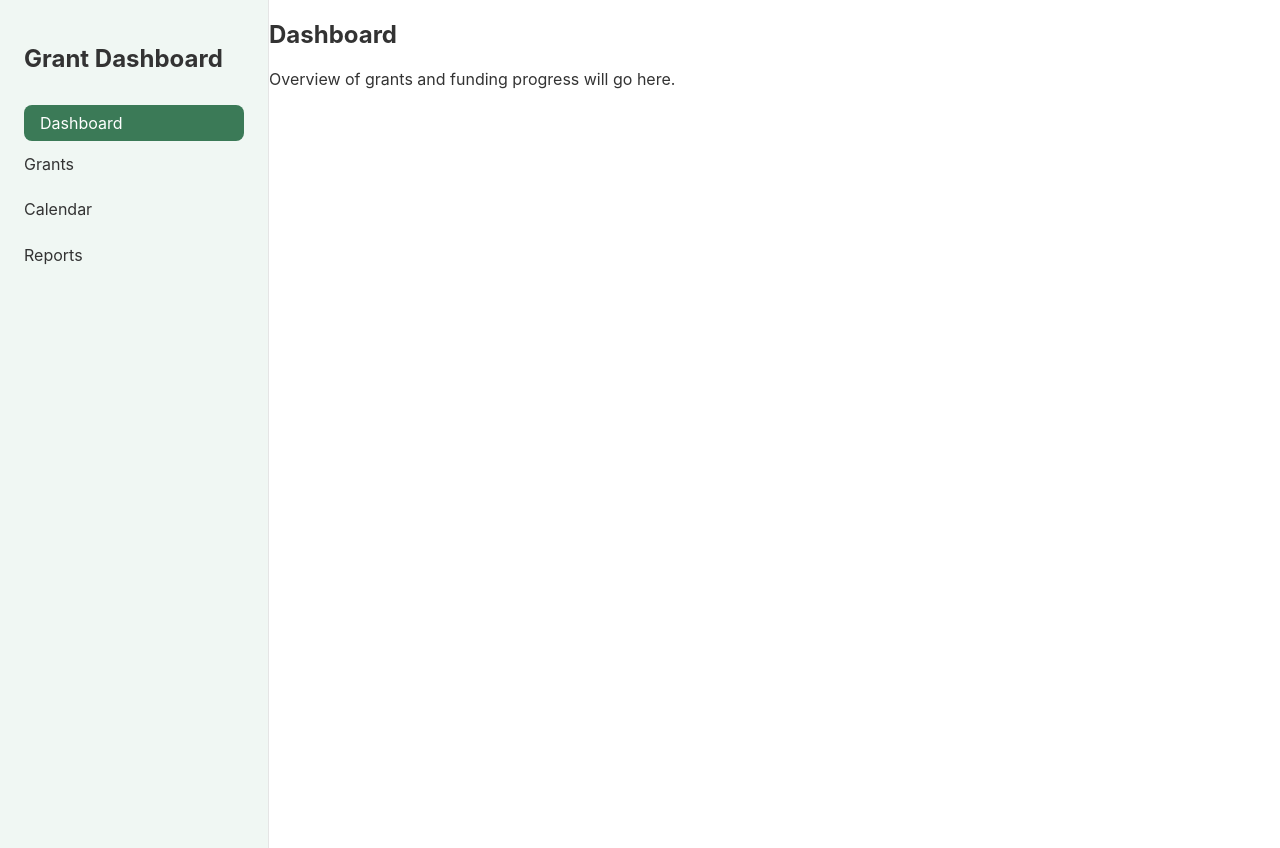
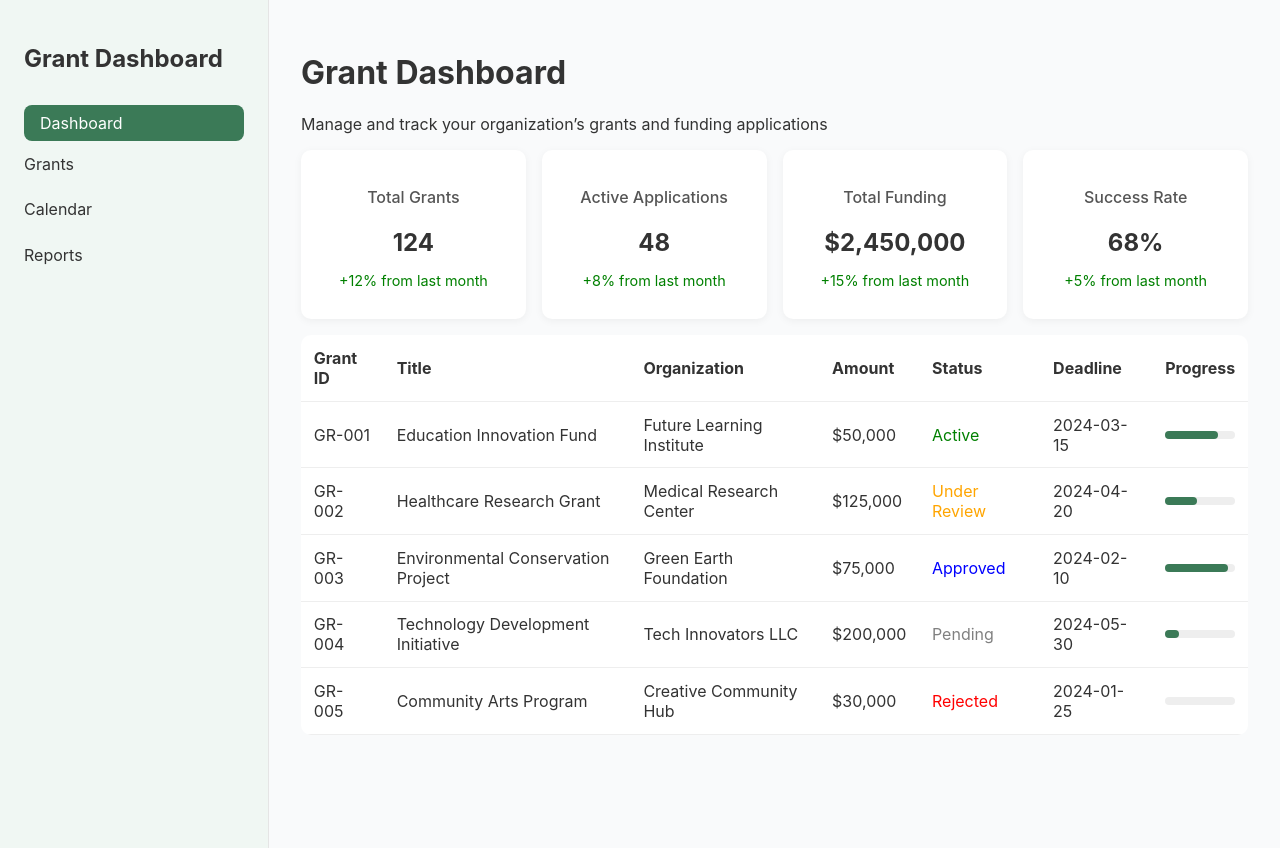
Before and after one commit to gracehrabikcs/grants-management-system, a React (Create React App) app: page / in a window 1280 px wide. Built offline with nearby package versions, Linux system fonts and the light colour scheme.

Commit message:
testing grace-branch commit

```diff
--- a/src/components/Sidebar.js
+++ b/src/components/Sidebar.js
@@ -1,5 +1,7 @@
 import React from "react";
 import "../styles/Sidebar.css";
+
+//adding a test comment to grace-branch
 
 const Sidebar = () => {
   return (
--- a/src/pages/Dashboard.js
+++ b/src/pages/Dashboard.js
@@ -2,15 +2,22 @@ import React from "react";
 import Sidebar from "../components/Sidebar";
 import StatCard from "../components/StatCard";
 import GrantTable from "../components/GrantTable";
+import "../styles/Dashboard.css";
 
+const Dashboard = () => (
+  <div className="dashboard">
+    <h1>Grant Dashboard</h1>
+    <p>Manage and track your organization’s grants and funding applications</p>
 
-function Dashboard() {
-  return (
-    <div>
-      <h2>Dashboard</h2>
-      <p>Overview of grants and funding progress will go here.</p>
+    <div className="stat-grid">
+      <StatCard title="Total Grants" value="124" change="+12% from last month" />
+      <StatCard title="Active Applications" value="48" change="+8% from last month" />
+      <StatCard title="Total Funding" value="$2,450,000" change="+15% from last month" />
+      <StatCard title="Success Rate" value="68%" change="+5% from last month" />
     </div>
-  );
-}
+
+    <GrantTable />
+  </div>
+);
 
 export default Dashboard;
```
